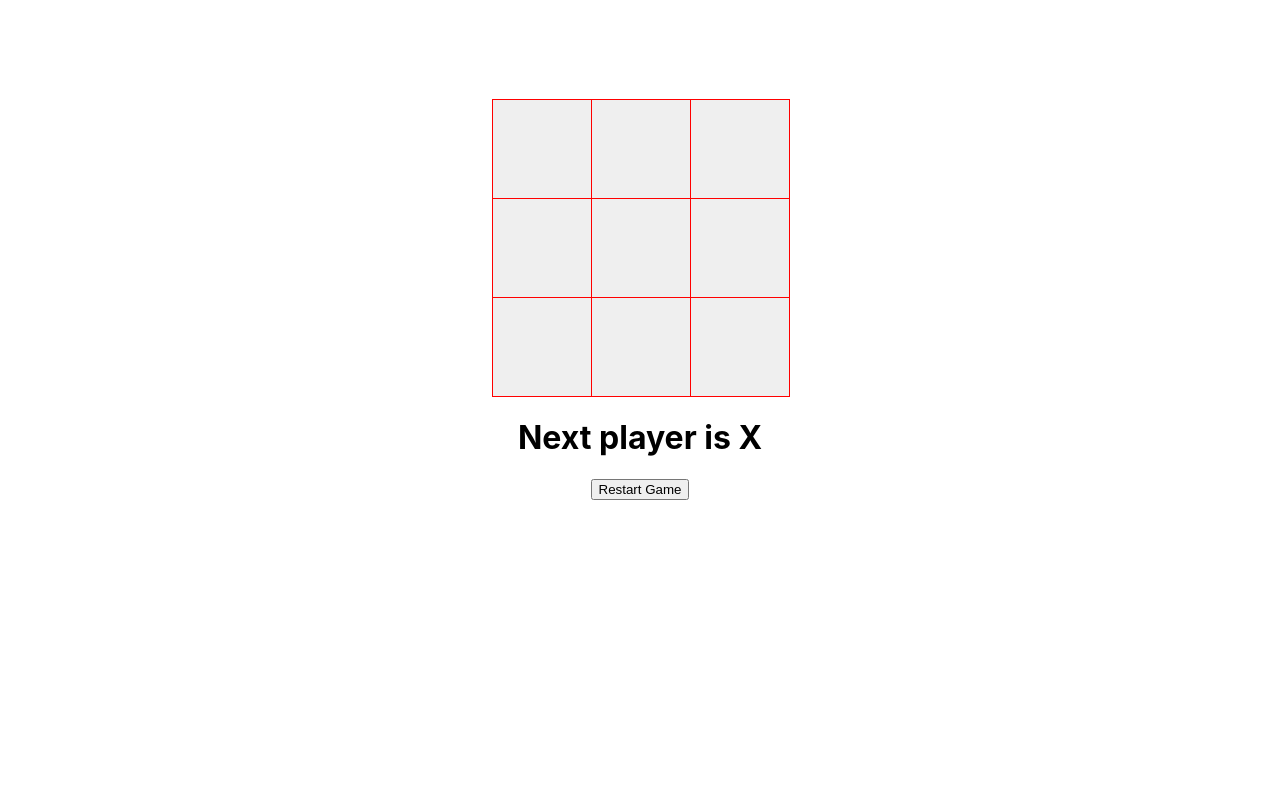
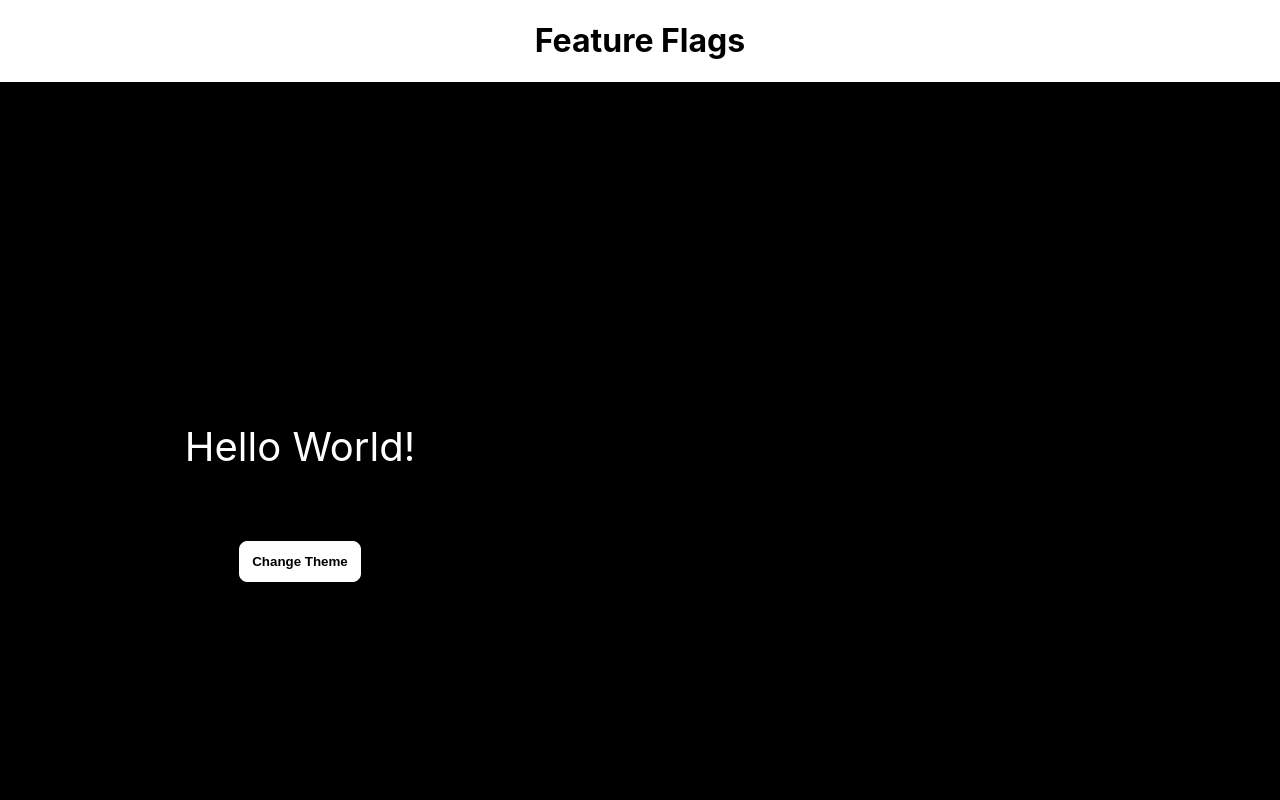
Before and after one commit to TatyanaMolchanova/ReactApps, a React (Create React App) app: page / in a window 1280 px wide. Shown: the top 800 px of the page. Built offline with nearby package versions, Linux system fonts and the light colour scheme.

Commit message:
components flags

```diff
--- a/src/App.js
+++ b/src/App.js
@@ -14,6 +14,8 @@
 import GithubProfileFinder from "./components/github-profile-finder";
 import SearchAutocomplete from "./components/search-autocomplete";
 import TicTacToe from "./components/tic-tac-toe";
+import FeatureFlagGlobalState from "./components/feature-flag/context";
+import FeatureFlags from "./components/feature-flag";
 
 function App() {
   return (
@@ -31,7 +33,10 @@
      {/*   <ModalTest />*/}
      {/* <GithubProfileFinder />*/}
      {/*<SearchAutocomplete />*/}
-     <TicTacToe />
+     {/*<TicTacToe />*/}
+    <FeatureFlagGlobalState>
+        <FeatureFlags />
+    </FeatureFlagGlobalState>
 
     </div>
   );
--- /dev/null
+++ b/src/components/feature-flag/context/index.jsx
@@ -0,0 +1,36 @@
+import {createContext, useEffect, useState} from "react";
+import featureFlagsDataServiceCall from "../data";
+
+
+export const FeatureFlagsContext = createContext(null)
+
+
+
+export default function FeatureFlagGlobalState({children}) {
+
+    const [loading, setLoading] = useState(false)
+    const [enabledFlags, setEnabledFlags] = useState({})
+
+    const fetchFeatureFlags = async () => {
+        try {
+            setLoading(true)
+            const response = await featureFlagsDataServiceCall();
+            console.log('response', response)
+            setEnabledFlags(response)
+            setLoading(false)
+
+        } catch(error) {
+            console.error(error)
+            setLoading(false)
+            throw new Error(error)
+        }
+    }
+
+    useEffect(() => {
+        fetchFeatureFlags();
+    }, [])
+
+    return <FeatureFlagsContext.Provider value={{ loading, enabledFlags }}>
+        {children}
+    </FeatureFlagsContext.Provider>
+}
--- /dev/null
+++ b/src/components/feature-flag/data.js
@@ -0,0 +1,20 @@
+
+
+const dummyAPIResponse = {
+    showLightAndDarkMode: true,
+    showTicTacToeBoard: true,
+    showRandomColorGenerator: true,
+    showAccordion: true,
+    showTreeView: true,
+    showTabs: true,
+}
+
+const featureFlagsDataServiceCall = () => {
+    return new Promise((resolve, reject) => {
+        if (dummyAPIResponse) setTimeout(resolve(dummyAPIResponse), 500)
+        else reject('Some error occurred! Please try again later')
+
+    })
+}
+
+export default featureFlagsDataServiceCall;
--- /dev/null
+++ b/src/components/feature-flag/index.jsx
@@ -0,0 +1,64 @@
+import LightDarkMode from "../light-dark-mode";
+import TicTacToe from "../tic-tac-toe";
+import RandomColor from "../random-color";
+import Accordion from "../accordion";
+import TreeView from "../tree-view";
+import {useContext} from "react";
+import {FeatureFlagsContext} from "./context";
+import menus from "../tree-view/data";
+import TabTest from "../custom-tabs/tabs-test";
+
+
+export default function FeatureFlags() {
+    const {loading, enabledFlags} = useContext(FeatureFlagsContext)
+
+
+    const componentsToRender = [
+        {
+            key: 'showLightAndDarkMode',
+            component: <LightDarkMode />
+        },
+        {
+            key: 'showTicTacToeBoard',
+            component: <TicTacToe />
+        },
+        {
+            key: 'showRandomColorGenerator',
+            component: <RandomColor />
+        },
+        {
+            key: 'showAccordion',
+            component: <Accordion />
+        },
+        {
+            key: 'showTreeView',
+            component: <TreeView menus={menus}/>
+        },
+        {
+            key: 'showTabs',
+            component: <TabTest />
+        },
+    ]
+
+    const checkEnabledFlags = (getCurrentKey) => {
+        return enabledFlags[getCurrentKey]
+    }
+
+    if (loading) {
+        return (
+            <h1>Data is loading, please, wait...</h1>
+        )
+    }
+
+    return (
+        <div>
+            <h1>Feature Flags</h1>
+            {
+                componentsToRender.map(
+                    componentItem => checkEnabledFlags(componentItem.key) ?
+                    componentItem.component : null
+                )
+            }
+        </div>
+    )
+}
```
